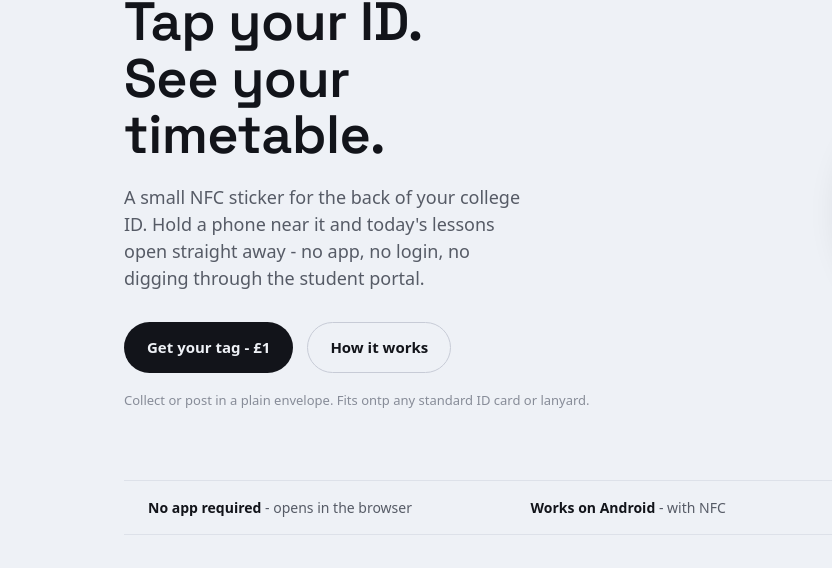
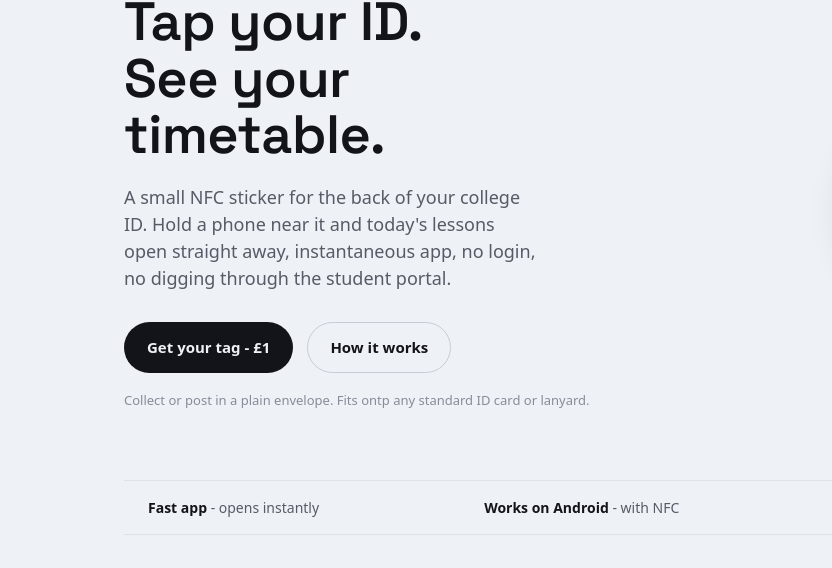
Before and after one commit to J0KU0/College-TimeTable, a plain HTML site: page index.html in a window 1280 px wide. Shown: the part 97-665 px from the top of the page, 0-832 px from the left. Drawn offline with Linux system fonts and the light colour scheme.

Commit message:
Add files via upload

```diff
--- a/index.html
+++ b/index.html
@@ -1054,7 +1054,7 @@ textarea.text-input {
   <section class="hero" style="padding-top:8px;">
     <div class="hero-copy">
       <h1>Tap your ID.<br>See your timetable.</h1>
-      <p class="lede">A small NFC sticker for the back of your college ID. Hold a phone near it and today's lessons open straight away - no app, no login, no digging through the student portal.</p>
+      <p class="lede">A small NFC sticker for the back of your college ID. Hold a phone near it and today's lessons open straight away, instantaneous app, no login, no digging through the student portal.</p>
       <div class="hero-actions">
         <a class="btn btn-primary" href="#pricing">Get your tag - £1</a>
         <a class="btn btn-ghost" href="#how">How it works</a>
@@ -1068,7 +1068,7 @@ textarea.text-input {
 
   <div class="strip">
     <div class="wrap">
-      <div><strong>No app required</strong> - opens in the browser</div>
+      <div><strong>Fast app</strong> - opens instantly</div>
       <div><strong>Works on Android</strong> - with NFC</div>
       <div><strong>Updatable</strong> - update the TimeTable any time</div>
     </div>
@@ -1363,7 +1363,7 @@ textarea.text-input {
 <section id="confirmation-page" class="confirmation-page" style="display:none;">
   <div class="confirmation-card">
     <div class="confirmation-check">&#10003;</div>
-    <h1>Order confirmed!</h1>
+    <h1>Order received!</h1>
     <p>Thanks, your order has gone through. You'll soon receive your order details via email once payment is confirmed.</p>
     <p id="confirmation-pay-note">We're opening your payment link.</p>
     <a href="#" id="confirmation-pay-btn" target="_blank" rel="noopener" class="btn btn-primary">Open payment link</a>
```
